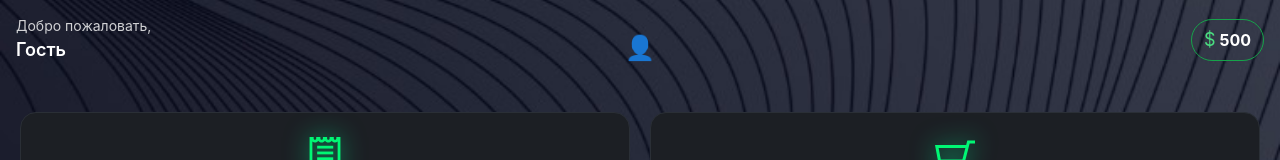
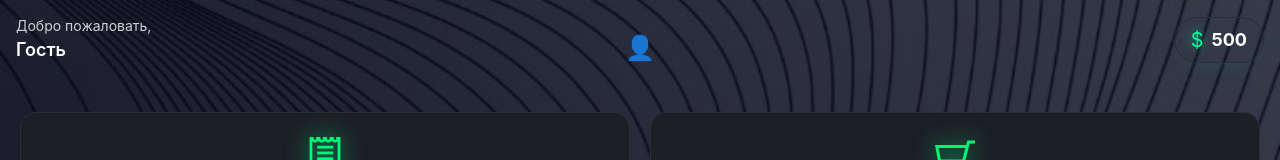
Before and after one commit to ik123-coder/giftbot-miniapp, a React (Vite) app in the folder client/: page / in a window 1280 px wide. Shown: the top 160 px of the page. Built offline with nearby package versions, Linux system fonts and the light colour scheme; the HTML template or start-up script is replaced by a standard one.

Commit message:
Update Header.jsx

```diff
--- a/client/src/components/Header.jsx
+++ b/client/src/components/Header.jsx
@@ -23,10 +23,10 @@ export default function Header({ firstName, balance, photoUrl }) {
       </div>
 
       {/* Правая часть: баланс */}
-      <div className="flex items-center gap-1 bg-gray-800 px-3 py-1.5 rounded-full border border-green-600">
-        <span className="text-green-400 text-lg">$</span>
-        <span className="font-bold">{balance}</span>
-      </div>
+      <div className="flex items-center gap-2 bg-[#1c1f24] px-4 py-2 rounded-full border border-[#2a2f36] shadow-lg shadow-[#00ff9d]/5 hover:shadow-[0_0_12px_rgba(0,255,157,0.15)] transition-all duration-300">
+  <span className="text-[#00ff9d] text-xl drop-shadow-[0_0_6px_rgba(0,255,157,0.5)]">$</span>
+  <span className="font-bold text-white text-lg">{balance.toLocaleString()}</span>
+</div>
     </div>
   );
 }
```
